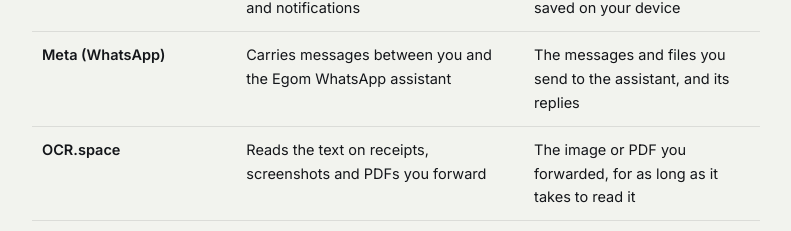
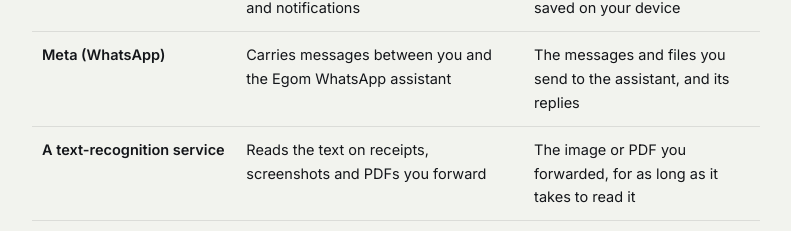
Before and after one commit to Kingedwin1/egreen-tracker, a plain HTML site: page privacy.html in a window 1280 px wide. Shown: the part 3015-3246 px from the top of the page, without its empty margins (244-1035 px from the left). Drawn offline with Linux system fonts and the light colour scheme.

Commit message:
Add files via upload

```diff
--- a/privacy.html
+++ b/privacy.html
@@ -129,7 +129,7 @@
     <tbody>
       <tr><td><b>Supabase</b></td><td>Stores Egom's database, handles sign-in, and runs the WhatsApp assistant and notifications</td><td>Everything described in section 2, except settings saved on your device</td></tr>
       <tr><td><b>Meta (WhatsApp)</b></td><td>Carries messages between you and the Egom WhatsApp assistant</td><td>The messages and files you send to the assistant, and its replies</td></tr>
-      <tr><td><b>OCR.space</b></td><td>Reads the text on receipts, screenshots and PDFs you forward</td><td>The image or PDF you forwarded, for as long as it takes to read it</td></tr>
+      <tr><td><b>A text-recognition service</b></td><td>Reads the text on receipts, screenshots and PDFs you forward</td><td>The image or PDF you forwarded, for as long as it takes to read it</td></tr>
       <tr><td><b>Resend</b></td><td>Sends sign-in code emails</td><td>Your email address and the email it sends</td></tr>
       <tr><td><b>Your browser's push service</b> (Apple, Google or Mozilla)</td><td>Delivers notifications you turned on</td><td>The short notification text, such as an amount and who it was to</td></tr>
       <tr><td><b>GitHub Pages</b></td><td>Hosts the egom.ng website files</td><td>Basic visit details such as IP address. No account or money records.</td></tr>
```
